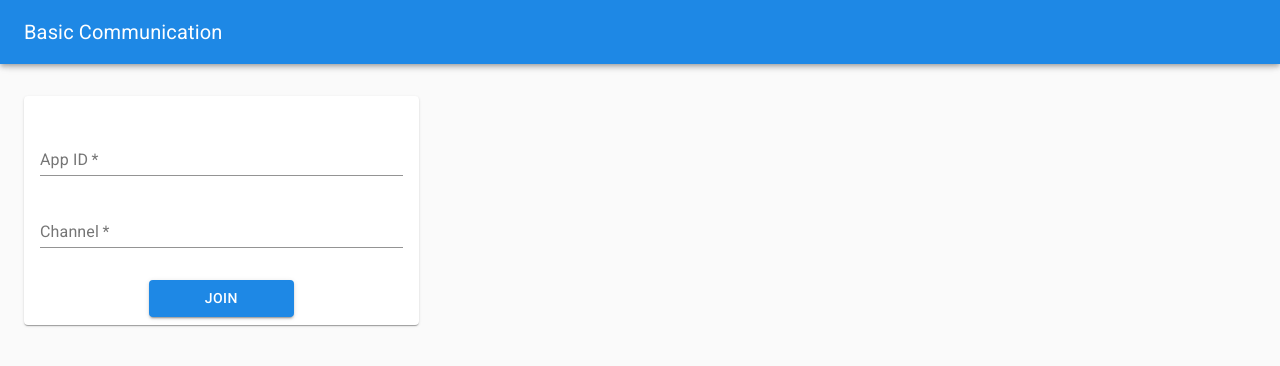
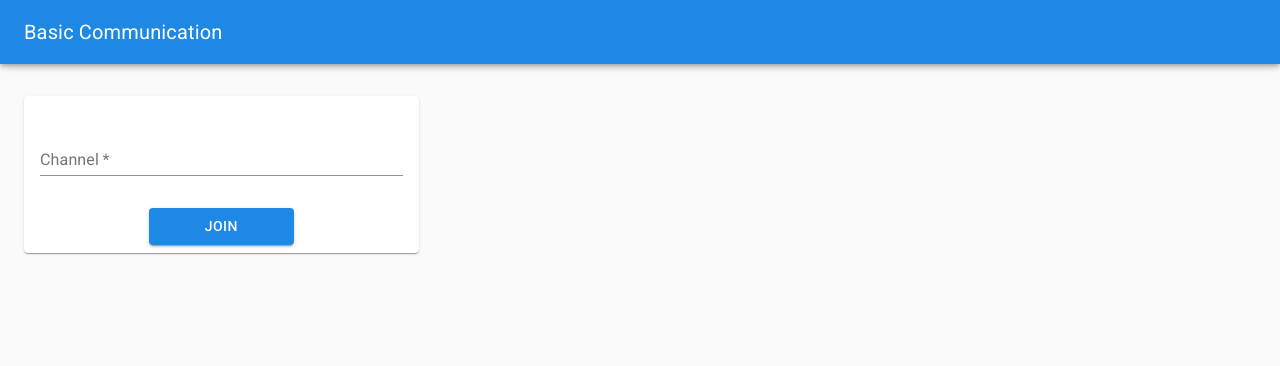
Before and after one commit to AkshayCHD/strangers-talk-frontend, a React (Create React App) app: page / in a window 1280 px wide. Shown: the top 366 px of the page. Built offline with nearby package versions, Linux system fonts and the light colour scheme; what agoran-awe would draw is missing.

Commit message:
Read appId from .env file

```diff
--- a/src/App.tsx
+++ b/src/App.tsx
@@ -79,7 +79,6 @@ function App() {
   const classes = useStyles();
   const [isJoined, setisJoined] = useState(false);
 
-  const [appId, setAppId] = useState("");
   const [channel, setChannel] = useState("");
   const [isPublished, setIsPublished] = useState(false);
   const [isLoading, setIsLoading] = useState(false);
@@ -101,8 +100,9 @@ function App() {
     try {
       const uid = isNaN(Number(defaultState.uid)) ? null : Number(defaultState.uid);
 
-      // initializes the client with appId
-      await client.init(appId);
+			// initializes the client with appId
+			let appid = process.env.REACT_APP_AGORA_APP_ID
+			await client.init(appid?.toString() || "");
 
       // joins a channel with a token, channel, user id
       await client.join(defaultState.token, channel, uid);
@@ -192,15 +192,6 @@ function App() {
                 <form noValidate autoComplete="off">
                   <TextField
                     required
-                    value={appId}
-                    onChange={(e) => setAppId(e.target.value)}
-                    id="appId"
-                    label="App ID"
-                    fullWidth
-                    margin="normal"
-                  />
-                  <TextField
-                    required
                     value={channel}
                     onChange={(e) => setChannel(e.target.value)}
                     id="channel"
@@ -208,7 +199,6 @@ function App() {
                     fullWidth
                     margin="normal"
                   />
-
                 </form>
               </CardContent>
               <CardActions className={classes.buttonContainer}>
```
Also changed, not shown: 2 other files (tests, documents, lock files or other folders).
